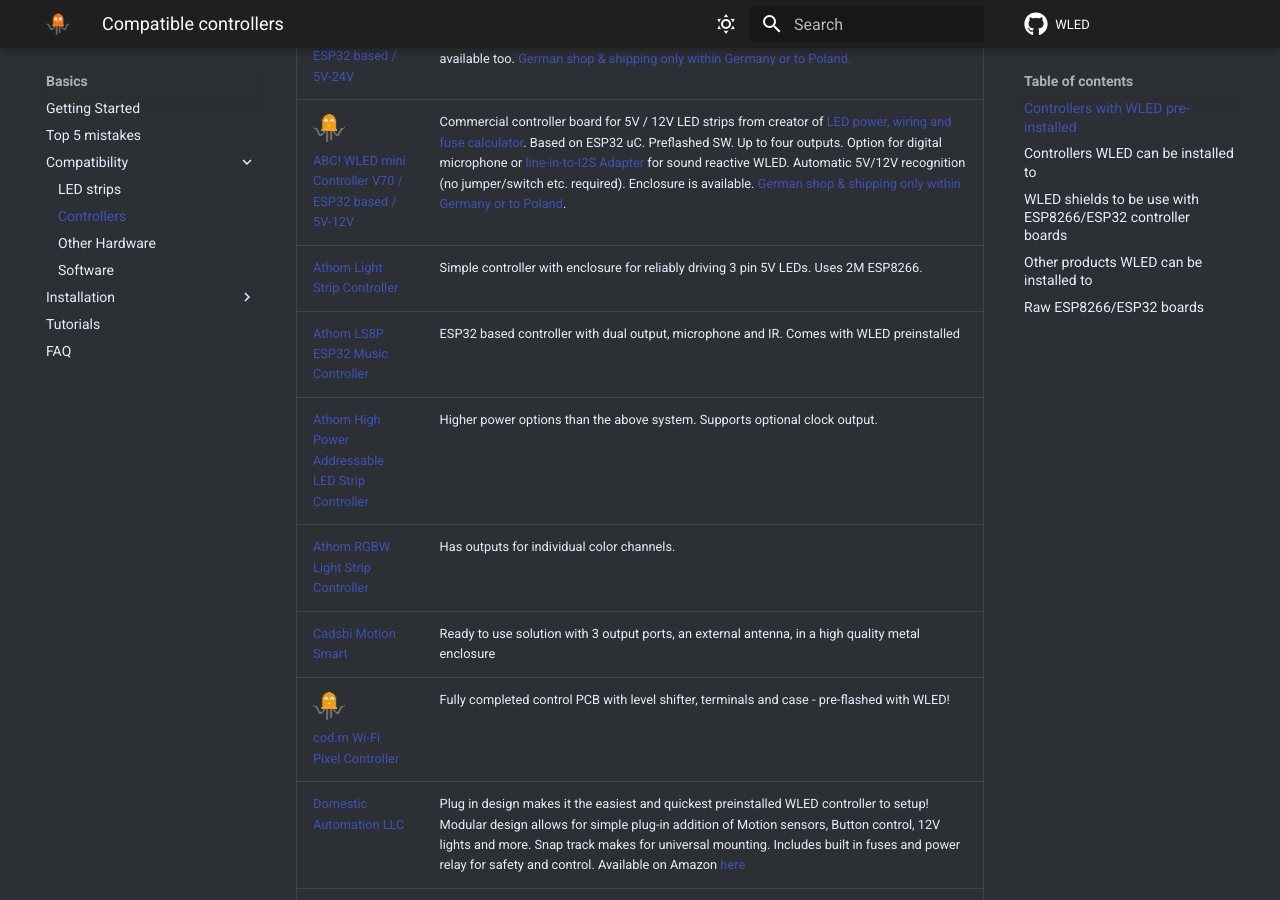
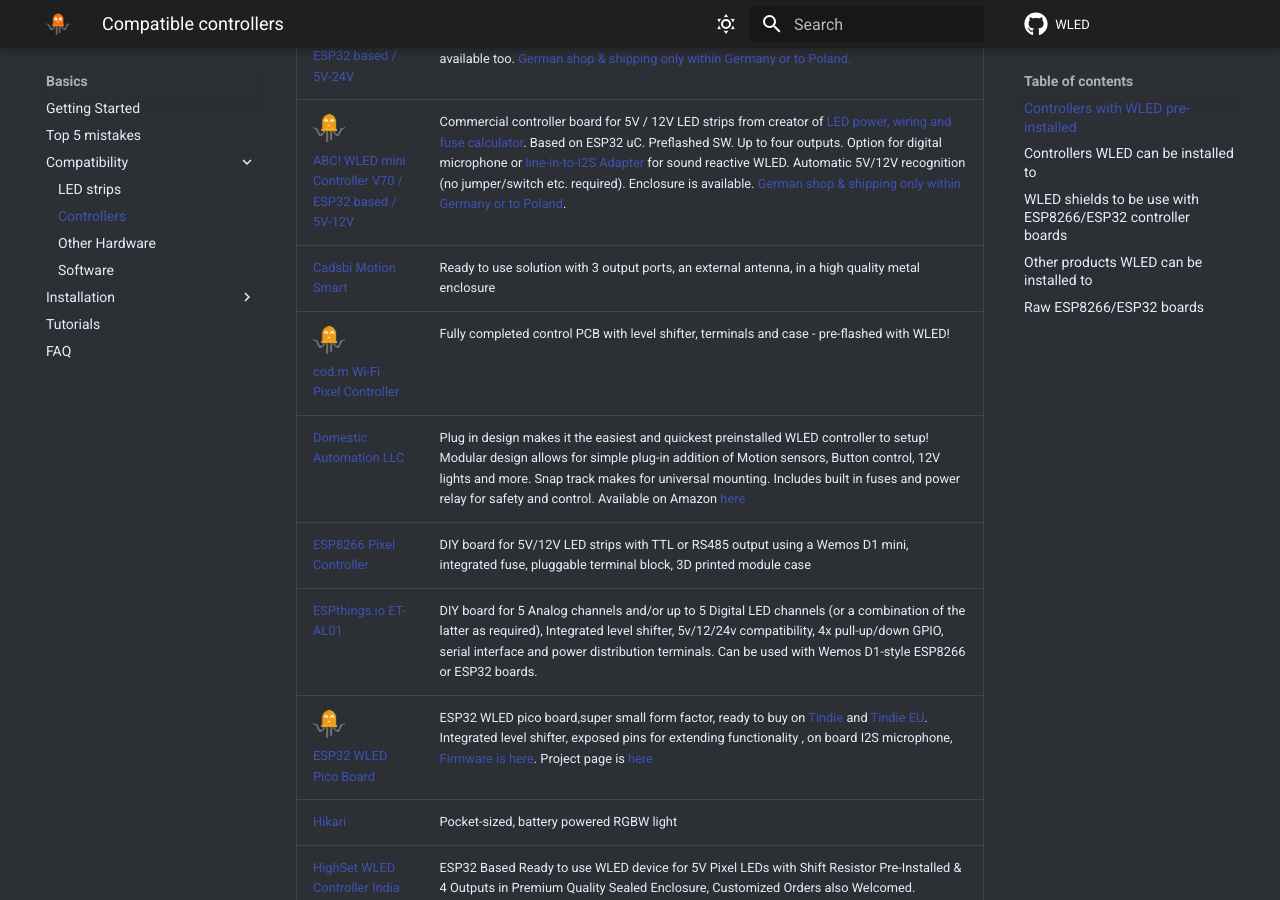
Before and after one commit to Aircoookie/WLED-Docs, an MkDocs documentation site: the page built from docs/basics/compatible-controllers.md, in a window 1280 px wide and 900 px high, scrolled down 2699 px. Built offline with MkDocs 1.6.1 and Material for MkDocs 9.7.7, drawn with Linux system fonts in a browser that asks for light colours; comment, search, counter and statistics services are not loaded; some of the changed text lies outside the part shown.

Commit message:
Remove all mentions of copyright infringements

```diff
--- a/docs/basics/compatible-controllers.md
+++ b/docs/basics/compatible-controllers.md
@@ -39,10 +39,6 @@
 ![Gold Member](../assets/images/content/akemi_gold.png)<br/> [ABC! WLED Controller V41 / ESP32](https://shop.myhome-control.de/ABC-WLED-Controller-V41-ESP32/HW10003.1) | Commercial controller for 5V LED strips. Based on ESP32 uC. Two outputs. Option for digital microphone or [line-in-to-I2S Adapter](https://shop.myhome-control.de/Line-In-zu-I2S-Adapter-fuer-WLED-Controller/HW10013) for sound reactive WLED. Ready to use. Additional [Relay&Fuse board](https://shop.myhome-control.de/Relais-Board-fuer-WLED-Controller-5V/HW10005) available. ([German shop & shipping only within Germany or  to Poland](https://shop.myhome-control.de/ABC-WLED-Controller-V41-ESP32/HW10003.1)). A similar one is available at [WLED.SHOP](https://wled.shop/produkt/wladis-wled-controller-v40-esp32/).
 ![Gold Member](../assets/images/content/akemi_gold.png)<br/> [ABC! WLED Controller V43 / ESP32 based / 5V-24V](https://shop.myhome-control.de/ABC-WLED-Controller-Board-5-24V/HW10015) | Commercial controller board for 5V / 12V / 24V LED strips from creator of [LED power, wiring and fuse calculator](https://wled-calculator.github.io/). Based on ESP32 uC. Preflashed SW. Up to four outputs. Option for digital microphone or [line-in-to-I2S Adapter](https://shop.myhome-control.de/Line-In-zu-I2S-Adapter-fuer-WLED-Controller/HW10013) for sound reactive WLED. Automatic 5V/12V/24V recognition (no jumper/switch etc. required). [Ethernet adapter](https://shop.myhome-control.de/Ethernet-Adapter-fuer-WLED-Controller/HW10016) is available. Enclosure is available too.  [German shop & shipping only within Germany or to Poland.](https://shop.myhome-control.de/ABC-WLED-Controller-Board-5-24V/HW10015)
 ![Gold Member](../assets/images/content/akemi_gold.png)<br/> [ABC! WLED mini Controller V70 / ESP32 based / 5V-12V](https://shop.myhome-control.de/ABC-WLED-Controller-Board-mini-5V-12V-ESP32/HW10014) | Commercial controller board for 5V / 12V LED strips from creator of [LED power, wiring and fuse calculator](https://wled-calculator.github.io/). Based on ESP32 uC. Preflashed SW. Up to four outputs. Option for digital microphone or [line-in-to-I2S Adapter](https://shop.myhome-control.de/Line-In-zu-I2S-Adapter-fuer-WLED-Controller/HW10013) for sound reactive WLED. Automatic 5V/12V recognition (no jumper/switch etc. required). Enclosure is available.  [German shop & shipping only within Germany or to Poland](https://shop.myhome-control.de/ABC-WLED-Controller-Board-5-24V/HW10015).
-[Athom Light Strip Controller](https://www.aliexpress.com/item/1005002198527735.html) | Simple controller with enclosure for reliably driving 3 pin 5V LEDs. Uses 2M ESP8266.
-[Athom LS8P ESP32 Music Controller](https://www.athom.tech/blank-1/wled-esp32-music-addressable-led-strip-controller) | ESP32 based controller with dual output, microphone and IR. Comes with WLED preinstalled
-[Athom High Power Addressable LED Strip Controller](https://www.athom.tech/blank-1/wled-high-power-led-strip-controller) | Higher power options than the above system. Supports optional clock output.
-[Athom RGBW Light Strip Controller](https://www.athom.tech/blank-1/wled-rgbw-light-strip-controller) | Has outputs for individual color channels.
 [Cadsbi Motion Smart](https://www.cadsbi-shop.de/shop/led-beleuchtungscontroller/cadsbi-motion-smart/) | Ready to use solution with 3 output ports, an external antenna, in a high quality metal enclosure
 ![Gold Member](../assets/images/content/akemi_gold.png)<br/> [cod.m Wi-Fi Pixel Controller](https://shop.codm.de/automation/pixel/30/wlan-pixel-controller) | Fully completed control PCB with level shifter, terminals and case - pre-flashed with WLED!
 [Domestic Automation LLC](www.domestic-automation.com) | Plug in design makes it the easiest and quickest preinstalled WLED controller to setup! Modular design allows for simple plug-in addition of Motion sensors, Button control, 12V lights and more. Snap track makes for universal mounting. Includes built in fuses and power relay for safety and control. Available on Amazon [here](https://amzn.to/3XFTjpb)
@@ -94,7 +90,6 @@
 
 | Name | Chip | Description |
 |---|---|---|
-[Athom 15W bulb](https://www.athom.tech/blank-1/15w-color-bulb) | ESP8266 (2M flash) | 15W bulb with RGB, warm white, and cold white LEDs. Compatible with all voltages, available form factors E27, B22 and [GU10](https://www.aliexpress.com/item/1005003512212258.html)
 [Merkury MI-BW210-999W](https://www.walmart.com/ip/Merkury-Innovations-A21-Smart-Light-Bulb-75W-Color-LED-2-Pack/669037420) | ESP8285 | Tuya Style WiFi Led light bulb, Warm White + RGB. There are two versions of this same bulb sold in the same packaging only way to check is to look at the bulb, EBEQPW92 uses PWM led control and is compatible with WLED however EBEQPW06 uses an SM16716 chip and is not currently compatible with WLED. Managed to flash using tuya-convert and a custom WLED build with the following analog pinout: B:4, G:5, R:13, W:14. Extras disabled to allow OTA, OTA only way to flash this, programming headers are not internally available.
 [Shelly RGBW2](https://shelly.cloud/wifi-smart-shelly-rgbw-2/) | ESP8266 | For "analog" LED use only! Runs on 12-24VDC. One button and one input. Pins: R=12, G=15, B=14, W=4. _Finished, commercial product that can be flashed._ [More info and flashing docs](https://tasmota.github.io/docs/devices/Shelly-RGBW2/#serial-connection)
 
```
Also changed, not shown: docs/basics/install-binary.md (+2 -2 lines), docs/features/cct.md (+2 -2 lines).
